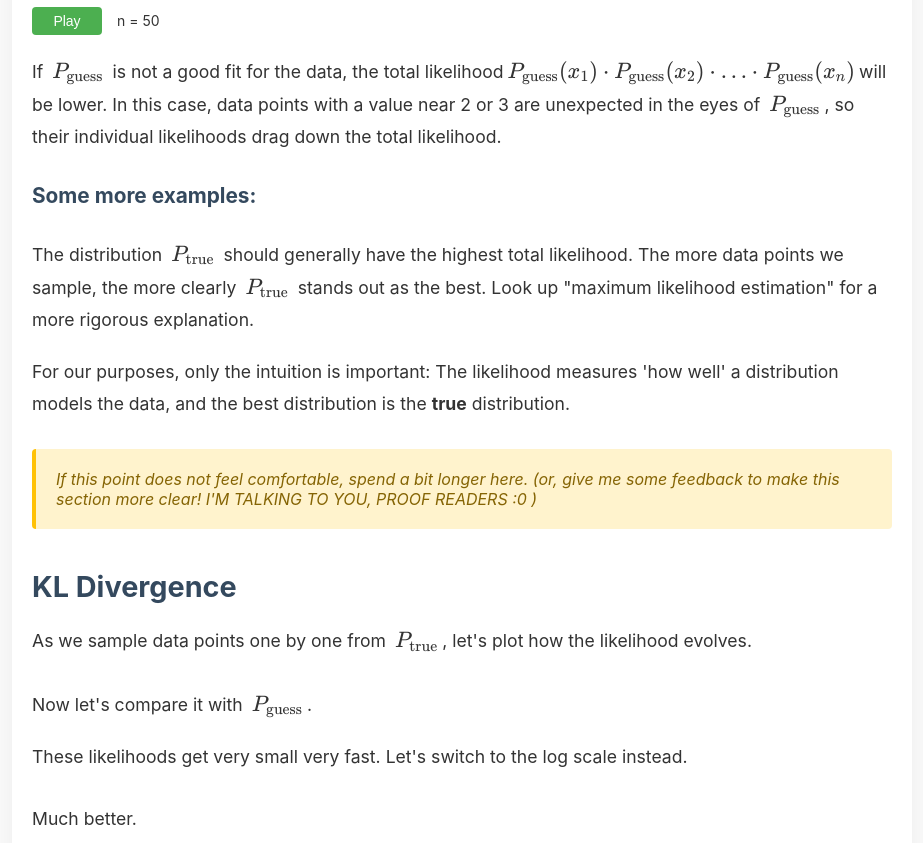
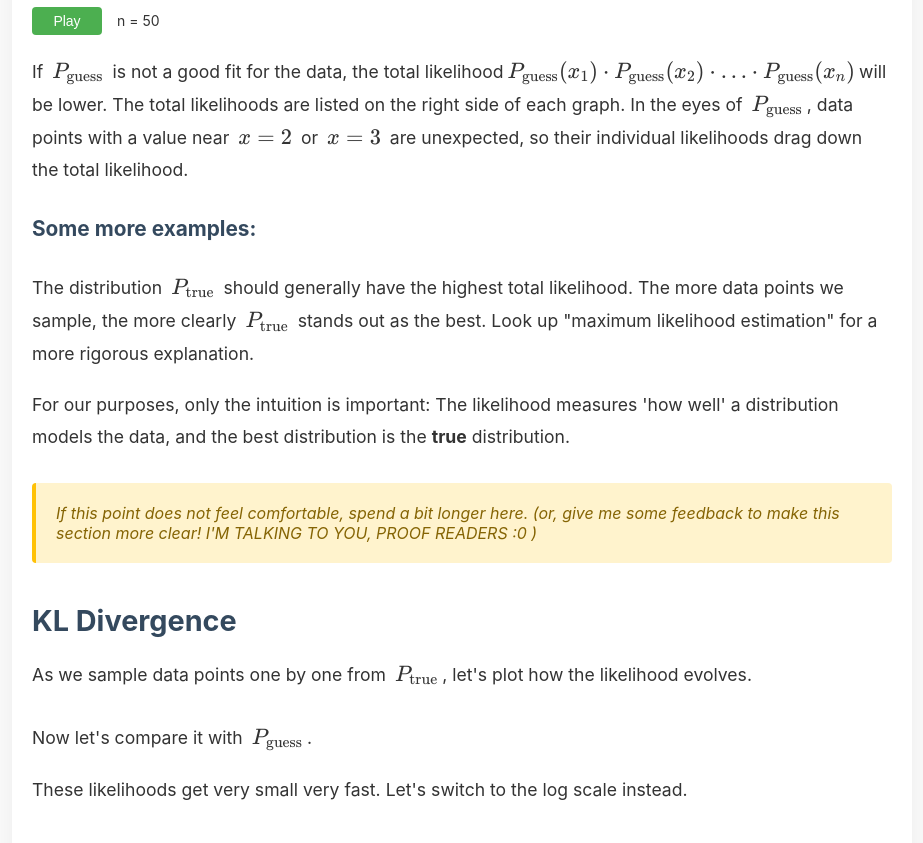
Before and after one commit to carsonkui/kl-divergence-article, a React (Create React App) app: page / in a window 1280 px wide. Shown: the part 848-1691 px from the top of the page, without its empty margins (178-1101 px from the left). Built offline with nearby package versions, Linux system fonts and the light colour scheme.

Commit message:
switch to plotly basic for smaller bundle

```diff
--- a/src/App.js
+++ b/src/App.js
@@ -78,7 +78,7 @@ function App() {
         <p>
           If <Math>{`P_{\\text{guess}}`}</Math> is not a good fit for the data, the total likelihood
           <Math>{`P_{\\text{guess}}(x_1) \\cdot P_{\\text{guess}}(x_2) \\cdot \\ldots \\cdot P_{\\text{guess}}(x_n)`}</Math>
-          will be lower. In this case, data points with a value near 2 or 3 are unexpected in the eyes of <Math>{'P_{\\text{guess}}'}</Math>, so their individual likelihoods drag down the total likelihood.
+          will be lower. The total likelihoods are listed on the right side of each graph. In the eyes of <Math>{'P_{\\text{guess}}'}</Math>, data points with a value near <Math>{'x=2'}</Math> or <Math>{'x=3'}</Math> are unexpected, so their individual likelihoods drag down the total likelihood.
         </p>
 
         <h3>Some more examples:</h3>
--- a/src/graphs/GuessDistributionWithData.js
+++ b/src/graphs/GuessDistributionWithData.js
@@ -1,6 +1,9 @@
 import React, { useState, useEffect, useRef } from 'react';
-import Plot from 'react-plotly.js';
+import Plotly from 'plotly.js-basic-dist-min';
+import createPlotlyComponent from 'react-plotly.js/factory';
 import { SAMPLE_POINTS, DISTRIBUTION_PARAMS, GRAPH_SETTINGS } from '../data/constants';
+
+const Plot = createPlotlyComponent(Plotly);
 
 // Generate Gaussian distribution data
 const generateGaussianData = (mean, std, xMin, xMax, numPoints) => {
--- a/src/graphs/GuessDistributionWithData_old.js
+++ b/src/graphs/GuessDistributionWithData_old.js
@@ -1,5 +1,6 @@
 import React from 'react';
-import Plot from 'react-plotly.js';
+// import Plot from 'react-plotly.js';
+import Plot from 'plotly.js-basic-dist-min';
 import { SAMPLE_POINTS, DISTRIBUTION_PARAMS, GRAPH_SETTINGS } from '../data/constants';
 
 // Generate Gaussian distribution data
--- a/src/graphs/TrueDistribution.js
+++ b/src/graphs/TrueDistribution.js
@@ -1,6 +1,9 @@
 import React from 'react';
-import Plot from 'react-plotly.js';
+import Plotly from 'plotly.js-basic-dist-min';
+import createPlotlyComponent from 'react-plotly.js/factory';
 import { DISTRIBUTION_PARAMS, GRAPH_SETTINGS } from '../data/constants';
+
+const Plot = createPlotlyComponent(Plotly);
 
 // Generate Gaussian distribution data
 const generateGaussianData = (mean, std, xMin, xMax, numPoints) => {
--- a/src/graphs/TrueDistributionSampled.js
+++ b/src/graphs/TrueDistributionSampled.js
@@ -1,6 +1,9 @@
 import React, { useState, useEffect, useRef } from 'react';
-import Plot from 'react-plotly.js';
+import Plotly from 'plotly.js-basic-dist-min';
+import createPlotlyComponent from 'react-plotly.js/factory';
 import { SAMPLE_POINTS, DISTRIBUTION_PARAMS, GRAPH_SETTINGS } from '../data/constants';
+
+const Plot = createPlotlyComponent(Plotly);
 
 // Generate Gaussian distribution data
 const generateGaussianData = (mean, std, xMin, xMax, numPoints) => {
```
Also changed, not shown: package.json (+5 -4 lines), 2 other files (tests, documents, lock files or other folders).
